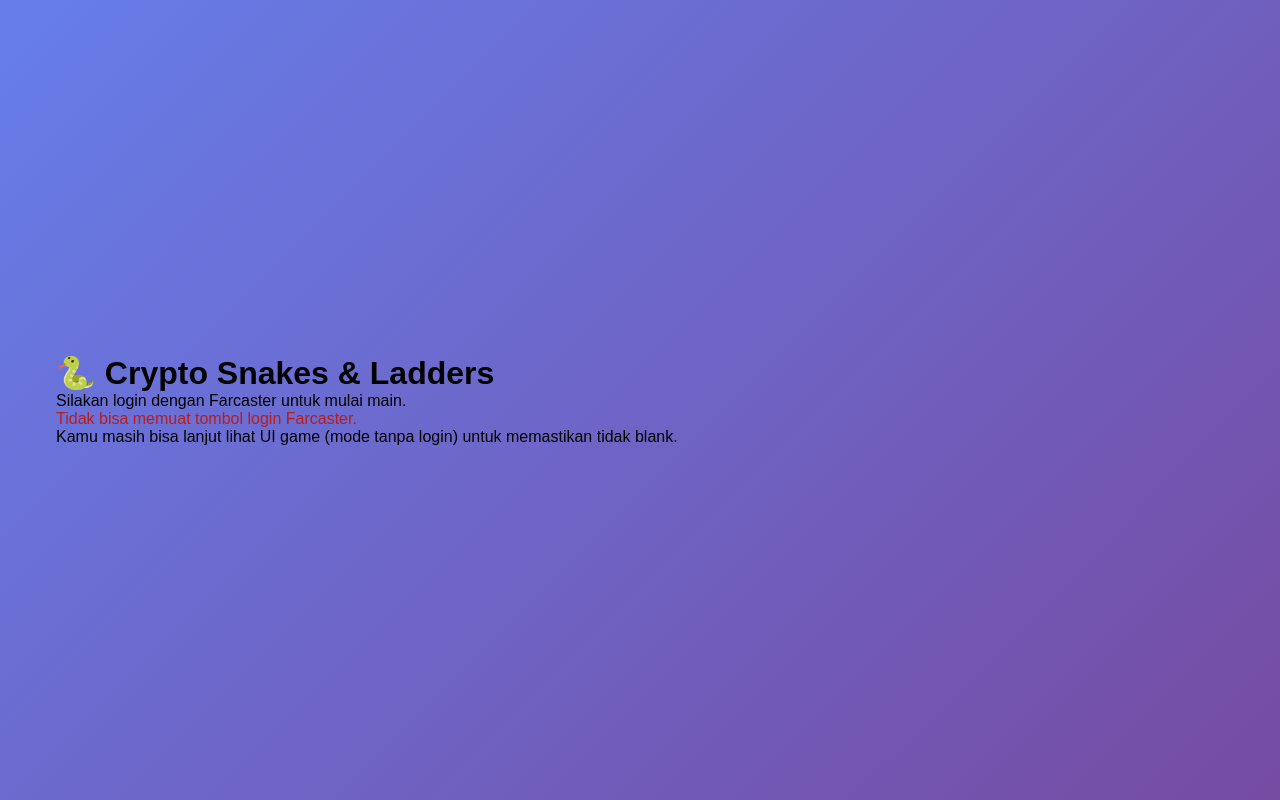
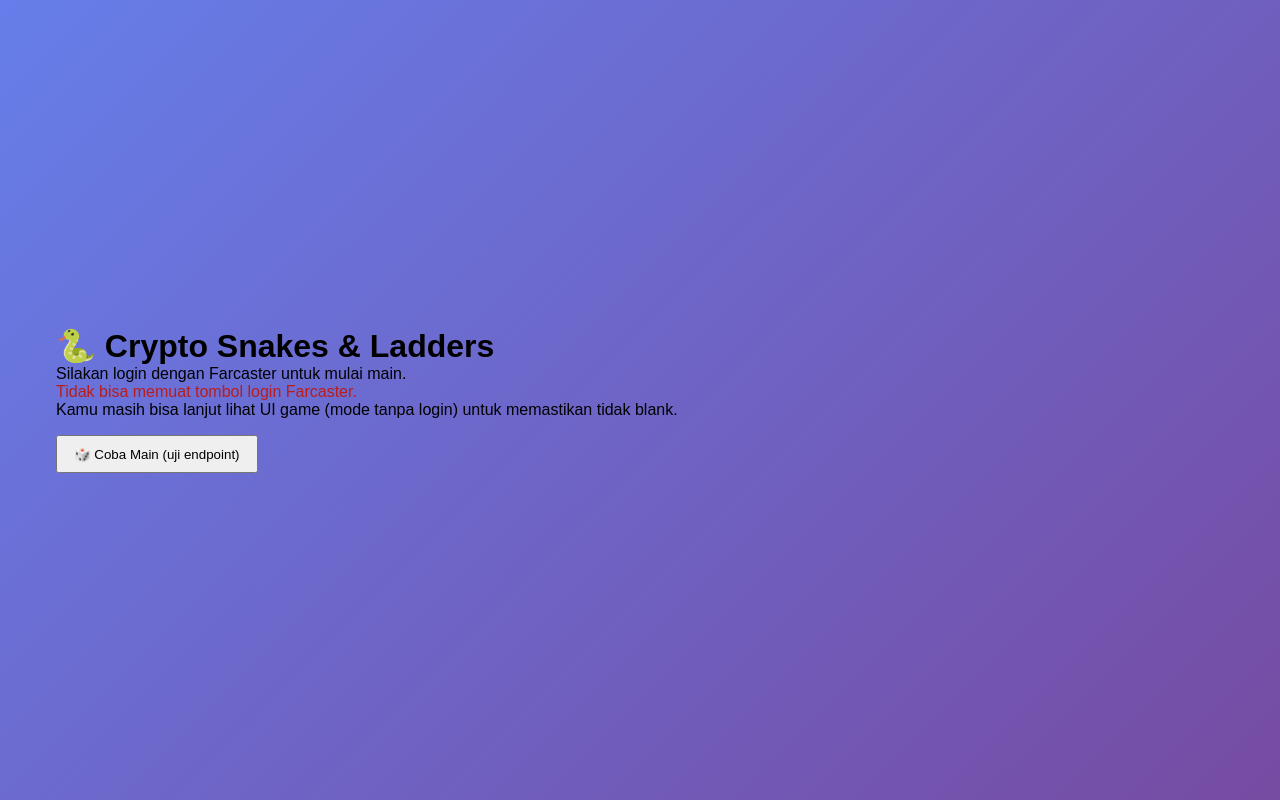
Before and after one commit to sixtyseconds5/Snake-and-ladders, a React (Vite) app: page / in a window 1280 px wide. Built offline with nearby package versions, Linux system fonts and the light colour scheme; the HTML template or start-up script is replaced by a standard one.

Commit message:
Update App.jsx

```diff
--- a/src/App.jsx
+++ b/src/App.jsx
@@ -1,34 +1,64 @@
-import React, { useState } from 'react'
-import LoginFarcaster from './LoginFarcaster'
+import React, { useState } from 'react';
+import ErrorBoundary from './ErrorBoundary';
+import LoginFarcaster from './LoginFarcaster';
 
 export default function App() {
-  const [user, setUser] = useState(null)
+  const [user, setUser] = useState(null);
+  const [err, setErr] = useState(null);
+  const [lastResult, setLastResult] = useState(null);
+
+  const playOnce = async () => {
+    try {
+      const body = user
+        ? { fid: user.fid, username: user.username }
+        : { fid: 'guest', username: 'guest' }; // fallback agar tidak error
+
+      const r = await fetch('/api/game/play', {
+        method: 'POST',
+        headers: { 'Content-Type': 'application/json' },
+        body: JSON.stringify(body),
+      });
+      const j = await r.json();
+      setLastResult(j);
+    } catch (e) {
+      setErr(e);
+    }
+  };
 
   return (
+    <ErrorBoundary>
       <div style={{ padding: '1rem', fontFamily: 'sans-serif' }}>
         <h1>🐍 Crypto Snakes & Ladders</h1>
 
+        {err && (
+          <div style={{ color: '#b91c1c', margin: '0.5rem 0' }}>
+            <strong>❌ Error:</strong>
+            <pre style={{ whiteSpace: 'pre-wrap' }}>{String(err)}</pre>
+          </div>
+        )}
+
         {!user ? (
-        <div>
+          <div style={{ marginBottom: '1rem' }}>
             <p>Silakan login dengan Farcaster untuk mulai main.</p>
-          <LoginFarcaster onLogin={setUser} />
+            <LoginFarcaster onLogin={setUser} onError={setErr} />
           </div>
         ) : (
-        <div>
+          <div style={{ marginBottom: '1rem' }}>
             <p>Halo {user.username} (FID: {user.fid})</p>
-          <button
-            onClick={() =>
-              fetch('/api/game/play', {
-                method: 'POST',
-                headers: { 'Content-Type': 'application/json' },
-                body: JSON.stringify({ fid: user.fid, username: user.username })
-              }).then((r) => r.json().then(console.log))
-            }
-          >
-            🎲 Main Sekarang
-          </button>
           </div>
         )}
+
+        {/* Tombol uji supaya tidak blank meskipun login gagal */}
+        <button onClick={playOnce} style={{ padding: '0.6rem 1rem' }}>
+          🎲 Coba Main (uji endpoint)
+        </button>
+
+        {lastResult && (
+          <pre style={{ background: '#f3f4f6', padding: '0.5rem', marginTop: '0.75rem' }}>
+{JSON.stringify(lastResult, null, 2)}
+          </pre>
+        )}
       </div>
-  )
+    </ErrorBoundary>
+  );
 }
```
Lines whose indentation alone changed are shown as unchanged.
